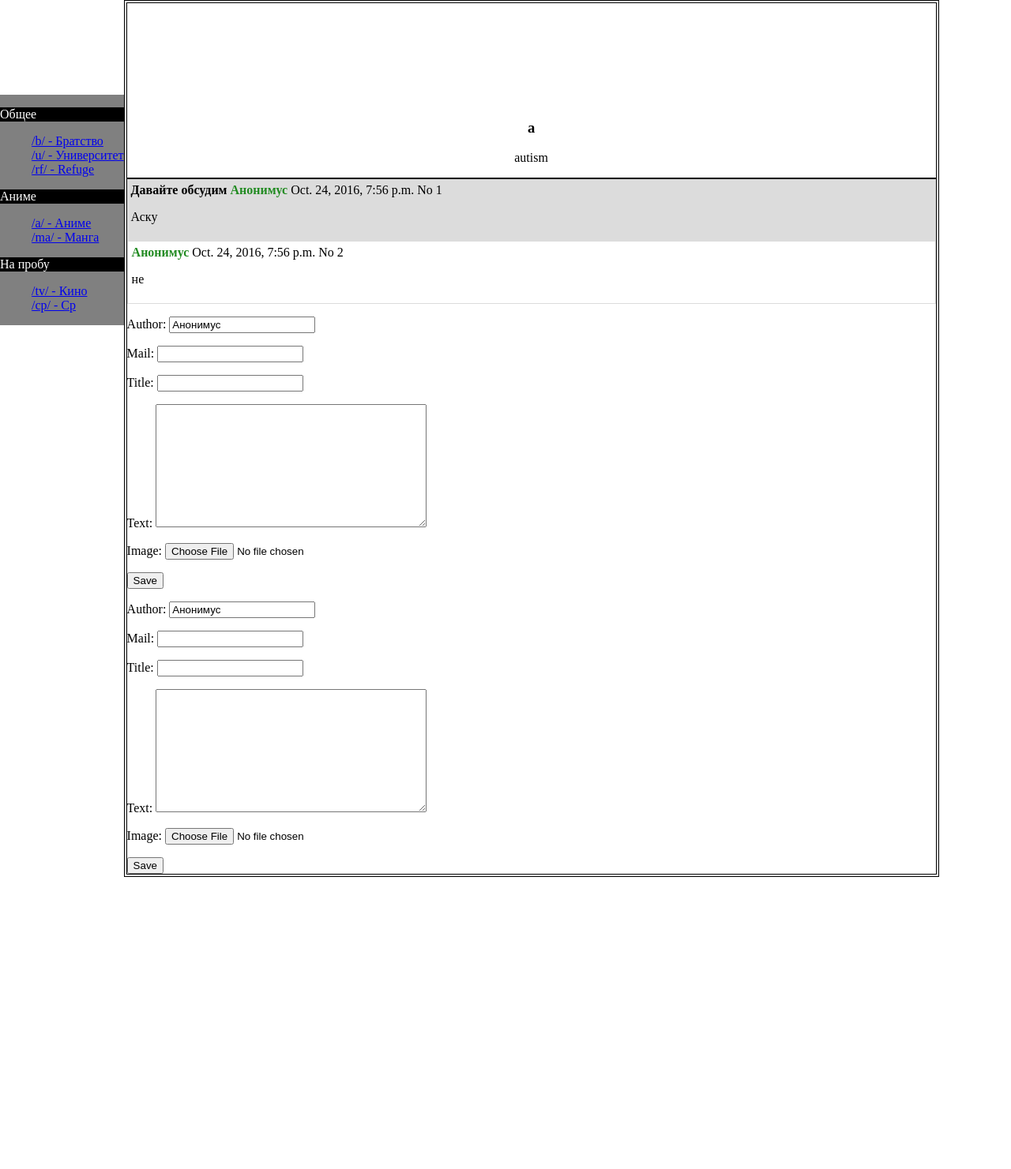
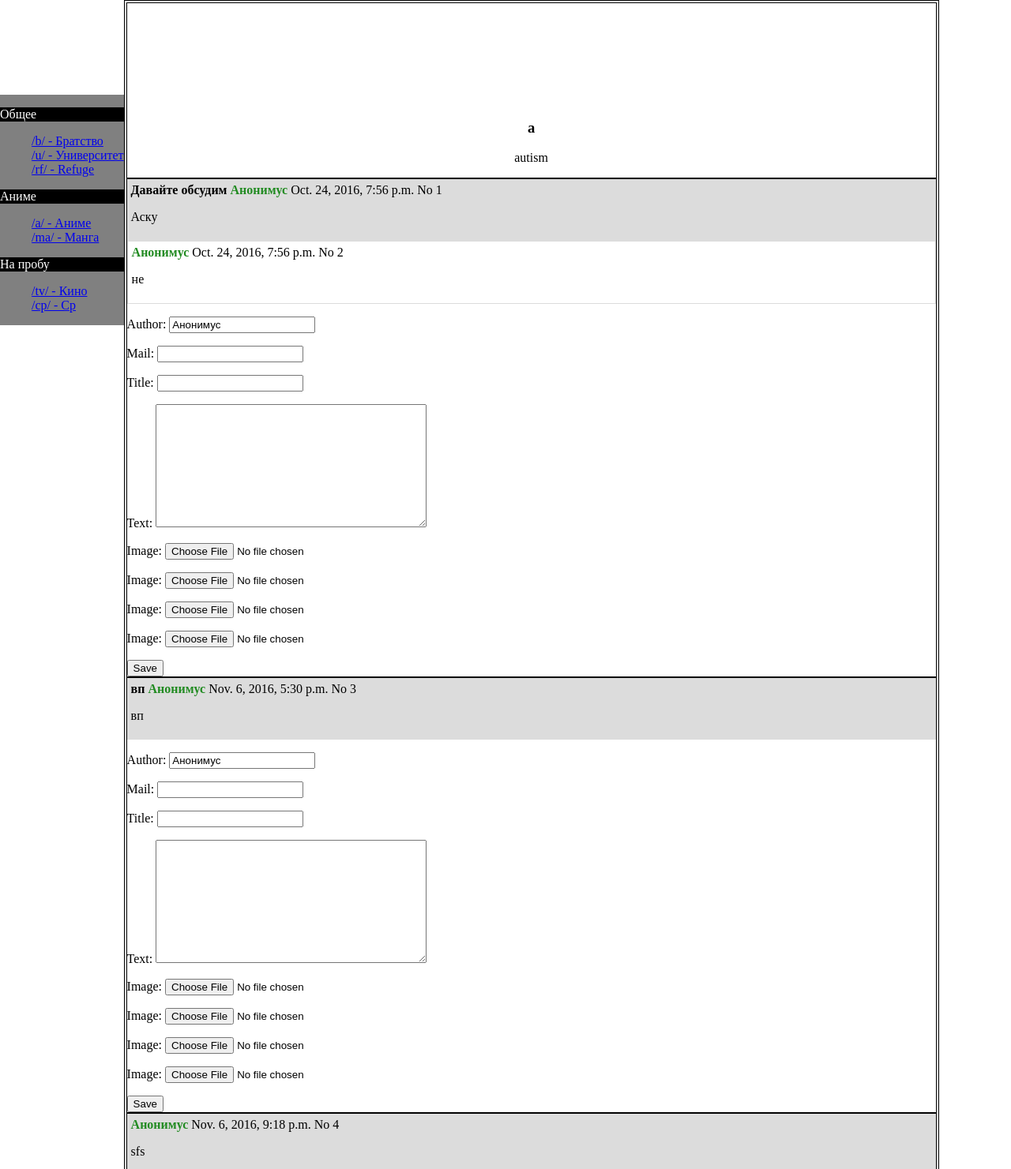
Before and after one commit to Riivatut/Simple_django_board, a Django app: page /a/ in a window 1280 px wide. Shown: the top 1481 px of the page at 79% size. Before the commit the page ends 1111 px from the top, so only its background shows below. Run offline with Django 3.2, Linux system fonts and the light colour scheme; data comes from the database, SQL or seed files in the repository.

Commit message:
images and thumbnails

```diff
--- a/BoardApp/forms.py
+++ b/BoardApp/forms.py
@@ -1,11 +1,17 @@
-from django.forms import ModelForm, HiddenInput
-from .models import Post
+from django.forms import ModelForm, HiddenInput, FileInput
+from .models import Post, AttachFile
 
 
 class PostingForm(ModelForm):
     class Meta:
         model = Post
-        fields = ('author', 'mail', 'title', 'text','image','father_id')
+        fields = ('author', 'mail', 'title', 'text', 'father_id')
         widgets = {
-            'father_id':HiddenInput(),
+            'father_id': HiddenInput(),
         }
+
+
+class FileForm(ModelForm):
+    class Meta:
+        model = AttachFile
+        fields = ('image', )
--- a/BoardApp/models.py
+++ b/BoardApp/models.py
@@ -1,5 +1,7 @@
 from django.db import models
 from django.utils import timezone
+from imagekit.models import ImageSpecField
+from imagekit.processors import ResizeToFill
 
 
 class Board(models.Model):
@@ -12,10 +14,10 @@
 
 
 class Post(models.Model):
+    ordering = ['-time']
     time = models.DateTimeField(default = timezone.now)
     author = models.CharField(max_length=100, blank=True, default='Анонимус')
     mail = models.EmailField(null=True, blank=True)
-    image = models.FileField(null=True, blank=True, upload_to='uploads/')
     title = models.CharField(max_length=200, blank=True)
     text = models.TextField()
 
@@ -25,3 +27,11 @@
 
     def __str__(self):
         return self.title
+
+
+class AttachFile(models.Model):
+    post = models.ForeignKey(Post, on_delete=models.CASCADE, related_name="image")
+    image = models.FileField(null=True, blank=True, upload_to='uploads/')
+    image_thumbnail = ImageSpecField(source='image',  processors=[ResizeToFill(100, 50)],
+                              format='JPEG',
+                              options={'quality': 60})
--- a/BoardApp/templates/BoardApp/content.html
+++ b/BoardApp/templates/BoardApp/content.html
@@ -16,6 +16,13 @@
                         {{ post.post_id }}
                     </span>
             <p>{{ post.text }}</p>
+        <div>
+            {% for im in post.image.all %}
+                {% if im.image %}
+                <p><img src="{{ im.image_thumbnail.url }}" alt="aa"></p>
+                {% endif %}
+            {% endfor %}
+        </div>
         </article>
         {% for comment in comments %}
 
@@ -28,18 +35,19 @@
                         No
                         {{ comment.post_id }}
                     </span>
-                    {% if comment.image %}
-                         <img src="{{ comment.image.url }}" alt="My image" />
-                    {% endif %}
-
                     <p>{{ comment.text }}</p>
+                    {% for img in comment.image.all %}
+                        <p><img src="{{ img.image_thumbnail.url }}" alt=""></p>
+                    {% endfor %}
                 </article>
             {% endif %}
 
         {% endfor %}
         <form method="POST" class="post-form" enctype="multipart/form-data">{% csrf_token %}
             {{ form.as_p }}
-
+            {% for ff in file_form_list %}
+                {{ ff.as_p }}
+            {% endfor %}
             <input type="hidden" name="father_id" value="{{ post.post_id }}">
             <button type="submit" class="save btn btn-default" name="new_post">Save</button>
 
@@ -48,6 +56,9 @@
     {% endfor %}
     <form method="POST" class="post-form" enctype="multipart/form-data">{% csrf_token %}
         {{ form.as_p }}
+            {% for ff in file_form_list %}
+                {{ ff.as_p }}
+            {% endfor %}
         <button type="submit" class="save btn btn-default" name="new_thread">Save</button>
     </form>
 
--- a/BoardApp/templates/BoardApp/index.html
+++ b/BoardApp/templates/BoardApp/index.html
@@ -1,4 +1,5 @@
 {% load staticfiles %}
+{% load imagekit %}
 
 <!DOCTYPE html>
 <html>
--- a/BoardApp/views.py
+++ b/BoardApp/views.py
@@ -1,14 +1,10 @@
 from django.utils import timezone
 from django.shortcuts import get_object_or_404, render
-from BoardApp.models import Board, Post
-from .forms import PostingForm
+from BoardApp.models import Board, Post, AttachFile
+from .forms import PostingForm, FileForm
 
 
 # Create your views here.
-def handle_uploaded_file(f):
-    with open('/static/data.txt', 'wb+') as dest:
-        for chunk in f.chunks():
-            dest.write(chunk)
 
 
 def index(request):
@@ -17,41 +13,50 @@
 
 def show_boards(request, board_name):
     board = get_object_or_404(Board, name=board_name)
-    posts = Post.objects.filter(on_board=board, father_id__isnull=True).order_by('-time')
+    posts = Post.objects.filter(on_board=board, father_id__isnull=True)
     comments = Post.objects.filter(on_board=board, father_id__isnull=False)
+    file_form_list = [ FileForm() for i in range(4)]
 
     # forms
     if request.method == "POST" and 'new_thread' in request.POST:
-        form = PostingForm(request.POST, request.FILES)
+        form = PostingForm(request.POST)
+        file_form = FileForm(request.FILES)
         if form.is_valid():
             tread = form.save(commit=False)
             tread.published_date = timezone.now()
             tread.on_board = board
-            tread.image = request.FILES['image']
             board.counter += 1
             board.save()
             tread.post_id = board.counter
             tread.save()
+            if file_form.is_valid() and request.FILES:
+                for img in request.FILES.getlist('image'):
+                    AttachFile.objects.create(post=tread, image=img)
 
     elif request.method == "POST" and 'new_post' in request.POST:
-        form = PostingForm(request.POST, request.FILES)
+        form = PostingForm(request.POST)
+        file_form = FileForm(request.FILES)
         if form.is_valid():
             post = form.save(commit=False)
             post.published_date = timezone.now()
             post.on_board = board
-            post.image = request.FILES['image']
             board.counter += 1
             board.save()
             post.post_id = board.counter
             post.save()
+            if file_form.is_valid() and request.FILES:
+                for img in request.FILES.getlist('image'):
+                    AttachFile.objects.create(post=post, image=img)
     else:
         form = PostingForm()
+        file_form = FileForm()
 
     context = {
         'board': board,
         'posts': posts,
         'comments': comments,
-        'form':  form
+        'form':  PostingForm(),
+        'file_form_list': file_form_list
     }
     return render(request, 'BoardApp/content.html', context)
 
--- a/BoardProject/settings.py
+++ b/BoardProject/settings.py
@@ -38,6 +38,7 @@
     'django.contrib.messages',
     'django.contrib.staticfiles',
     'BoardApp',
+    'imagekit'
 ]
 
 MIDDLEWARE = [
```
Also changed, not shown: db.sqlite3.
